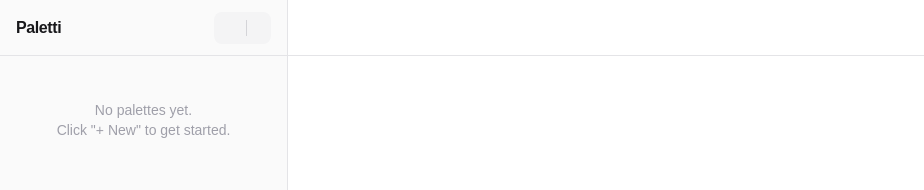
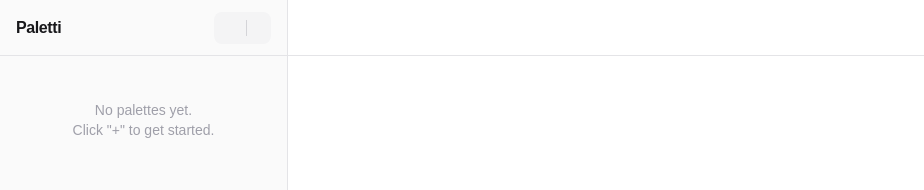
Before and after one commit to elbracht/paletti, a Next.js app: page / in a window 1280 px wide. Shown: the top 190 px of the page, without its empty margins (0-924 px from the left). Built offline with nearby package versions, Linux system fonts and the light colour scheme.

Commit message:
feat: update placeholder text for new palettes

```diff
--- a/src/components/palette-list/PaletteList.tsx
+++ b/src/components/palette-list/PaletteList.tsx
@@ -117,7 +117,7 @@ export function PaletteList({
           <p className="mt-8 text-center text-sm text-zinc-400 dark:text-zinc-500">
             No palettes yet.
             <br />
-            Click &quot;+ New&quot; to get started.
+            Click &quot;+&quot; to get started.
           </p>
         )}
         <div className="flex flex-col gap-2">
```
